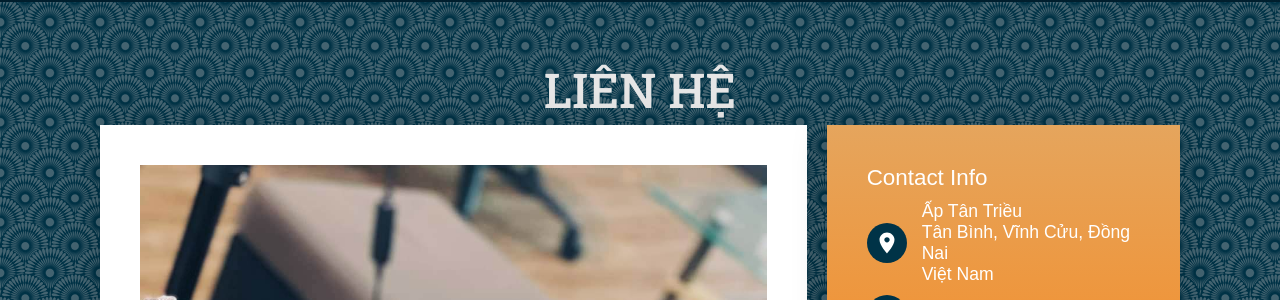
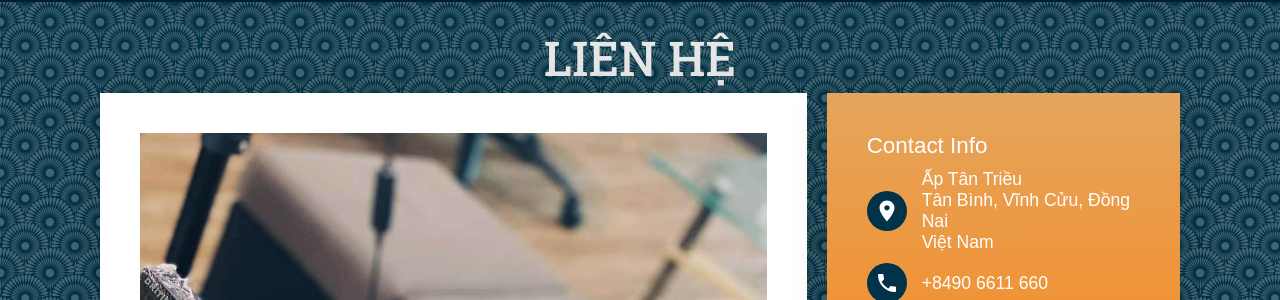
Before and after one commit to all4nitrous/Anh-Tinh-website, a plain HTML site: page contact.html in a window 1280 px wide. Shown: the part 78-378 px from the top of the page. Drawn offline with nearby package versions, Linux system fonts and the light colour scheme.

Commit message:
margin change again

```diff
--- a/contact.css
+++ b/contact.css
@@ -63,7 +63,7 @@ background-image: url('./washi.png');
     color: var(--color-white);
 font-weight: 500;
 font-family: 'Roboto Slab', serif;
-margin-top: 6rem;
+margin-top: 4rem;
 margin-bottom: -1rem;
 }
 
```
